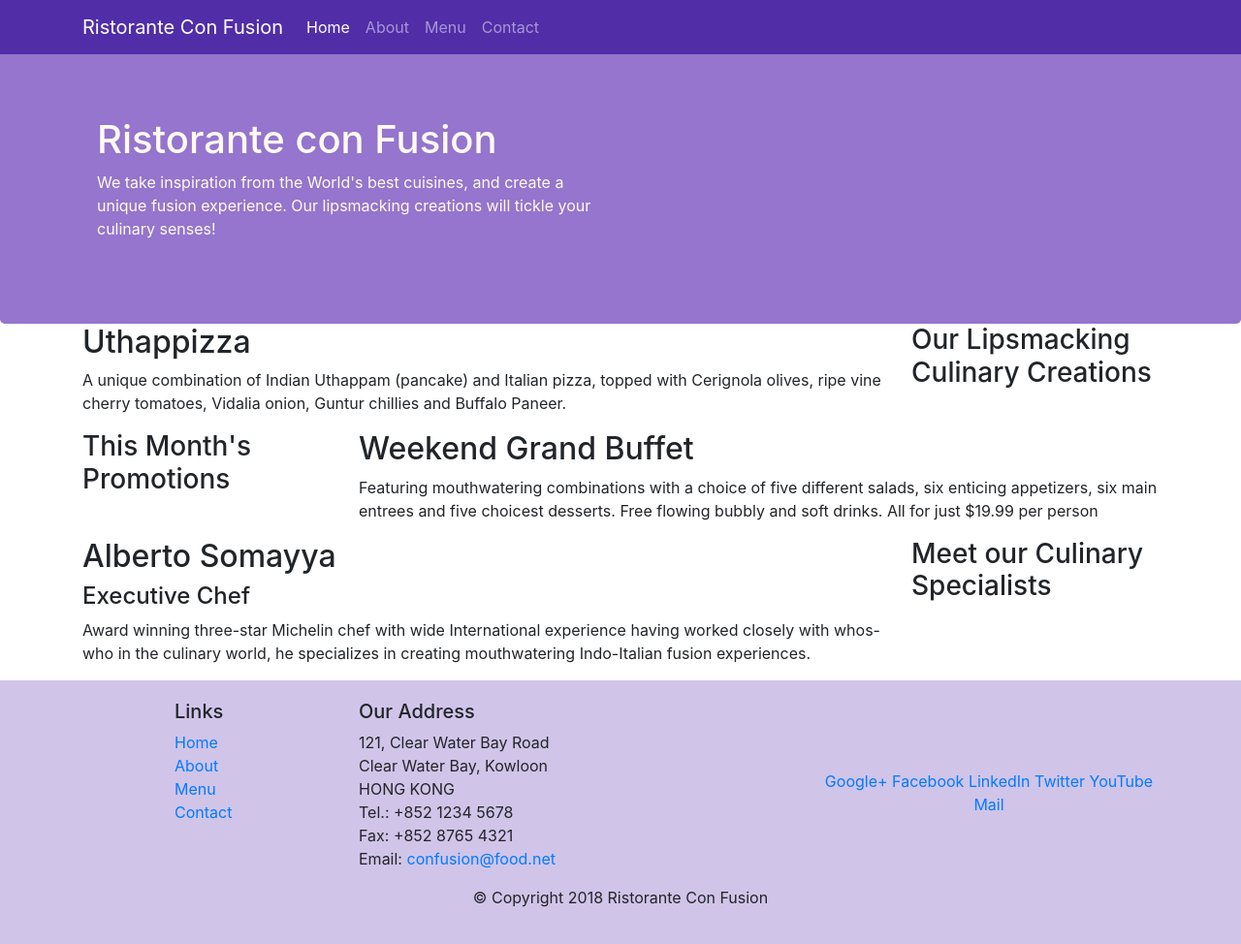
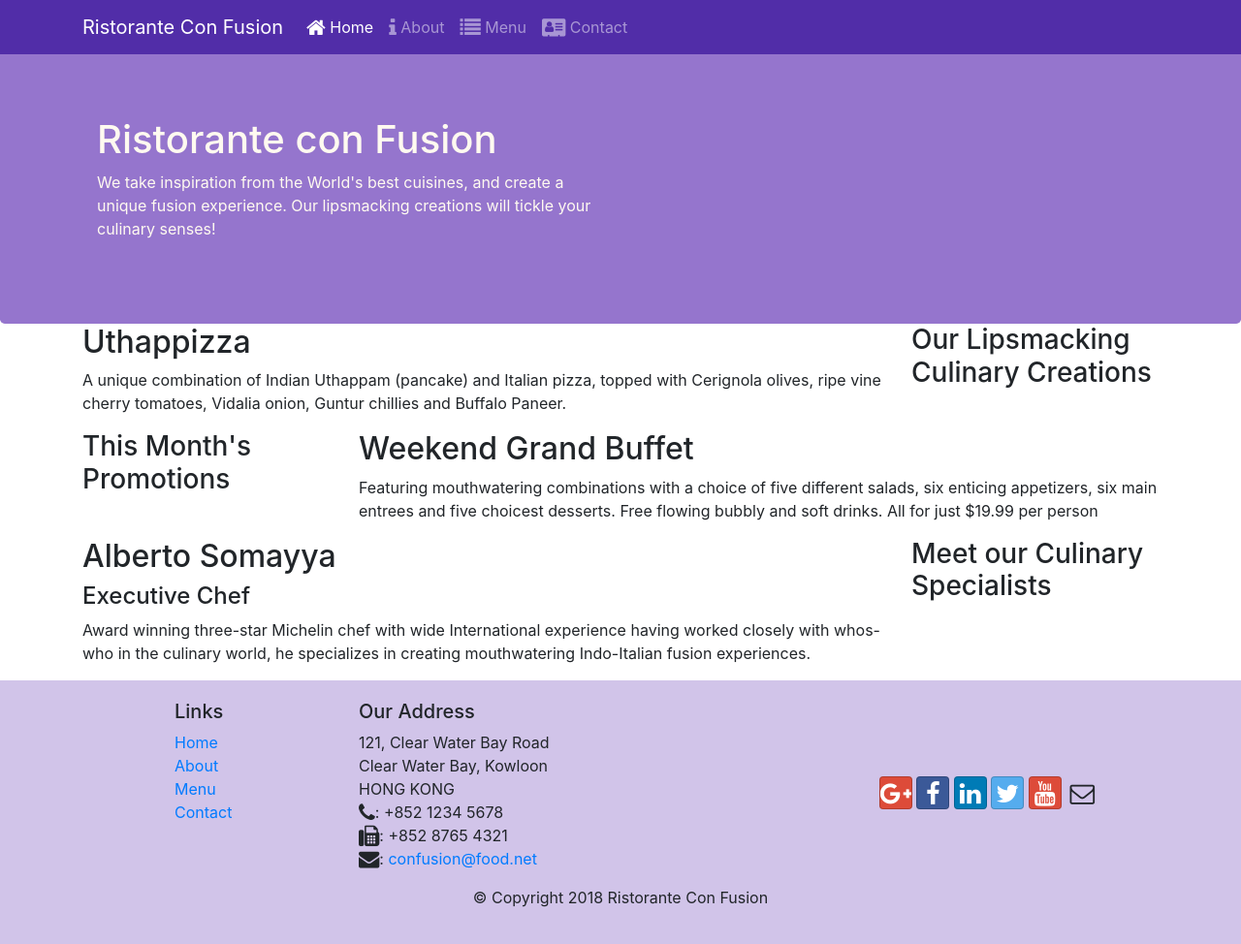
Before and after one commit to ranapriyanka1604/Bootstrap4, a website: page index.html in a window 1280 px wide. Shown: the whole page at 97% size. Drawn offline with nearby package versions, Linux system fonts and the light colour scheme.

Commit message:
Icon Fonts

```diff
--- a/index.html
+++ b/index.html
@@ -9,6 +9,8 @@
     <!-- Bootstrap CSS -->
     <link rel="stylesheet" href="node_modules/bootstrap/dist/css/bootstrap.min.css">
     <link rel="stylesheet" href="css/styles.css">
+    <link rel="stylesheet" href="node_modules/font-awesome/css/font-awesome.min.css">
+    <link rel="stylesheet" href="node_modules/bootstrap-social/bootstrap-social.css">
     <title>Ristorante Con Fusion</title>
 </head>
 
@@ -21,10 +23,14 @@
             <a class="navbar-brand" href="#">Ristorante Con Fusion</a>
             <div class="collapse navbar-collapse" id="Navbar">
                 <ul class="navbar-nav mr-auto">
-                    <li class="nav-item active"><a class="nav-link" href="#">Home</a></li>
-                    <li class="nav-item"><a class="nav-link" href="./aboutus.html">About</a></li>
-                    <li class="nav-item"><a class="nav-link" href="#">Menu</a></li>
-                    <li class="nav-item"><a class="nav-link" href="#">Contact</a></li>
+                    <li class="nav-item active"><a class="nav-link" href="#"><span class="fa fa-home fa-lg"></span>
+                            Home</a></li>
+                    <li class="nav-item"><a class="nav-link" href="./aboutus.html"><span
+                                class="fa fa-info fa-lg"></span> About</a></li>
+                    <li class="nav-item"><a class="nav-link" href="#"><span class="fa fa-list fa-lg"></span> Menu</a>
+                    </li>
+                    <li class="nav-item"><a class="nav-link" href="#"><span class="fa fa-address-card fa-lg"></span>
+                            Contact</a></li>
                 </ul>
             </div>
         </div>
@@ -101,19 +107,20 @@
                         121, Clear Water Bay Road<br>
                         Clear Water Bay, Kowloon<br>
                         HONG KONG<br>
-                        Tel.: +852 1234 5678<br>
-                        Fax: +852 8765 4321<br>
-                        Email: <a href="mailto:confusion@food.net">confusion@food.net</a>
+                        <i class="fa fa-phone fa-lg"></i>: +852 1234 5678<br>
+                        <i class="fa fa-fax fa-lg"></i>: +852 8765 4321<br>
+                        <i class="fa fa-envelope fa-lg"></i>:
+                        <a href="mailto:confusion@food.net">confusion@food.net</a>
                     </address>
                 </div>
                 <div class="col-12 col-sm-4 align-self-center">
                     <div class="text-center">
-                        <a href="http://google.com/+">Google+</a>
-                        <a href="http://www.facebook.com/profile.php?id=">Facebook</a>
-                        <a href="http://www.linkedin.com/in/">LinkedIn</a>
-                        <a href="http://twitter.com/">Twitter</a>
-                        <a href="http://youtube.com/">YouTube</a>
-                        <a href="mailto:">Mail</a>
+                        <a class="btn btn-social-icon btn-google" href="http://google.com/+"><i class="fa fa-google-plus"></i></a>
+                        <a class="btn btn-social-icon btn-facebook" href="http://www.facebook.com/profile.php?id="><i class="fa fa-facebook"></i></a>
+                        <a class="btn btn-social-icon btn-linkedin" href="http://www.linkedin.com/in/"><i class="fa fa-linkedin"></i></a>
+                        <a class="btn btn-social-icon btn-twitter" href="http://twitter.com/"><i class="fa fa-twitter"></i></a>
+                        <a class="btn btn-social-icon btn-google" href="http://youtube.com/"><i class="fa fa-youtube"></i></a>
+                        <a class="btn btn-social-icon" href="mailto:"><i class="fa fa-envelope-o"></i></a>
                     </div>
                 </div>
             </div>
--- a/package.json
+++ b/package.json
@@ -15,6 +15,8 @@
   },
   "dependencies": {
     "bootstrap": "^4.5.0",
+    "bootstrap-social": "^5.1.1",
+    "font-awesome": "^4.7.0",
     "jquery": "^3.5.1",
     "popper.js": "^1.12.9"
   }
```
Also changed, not shown: aboutus.html (+45 -20 lines), 1 other file.
